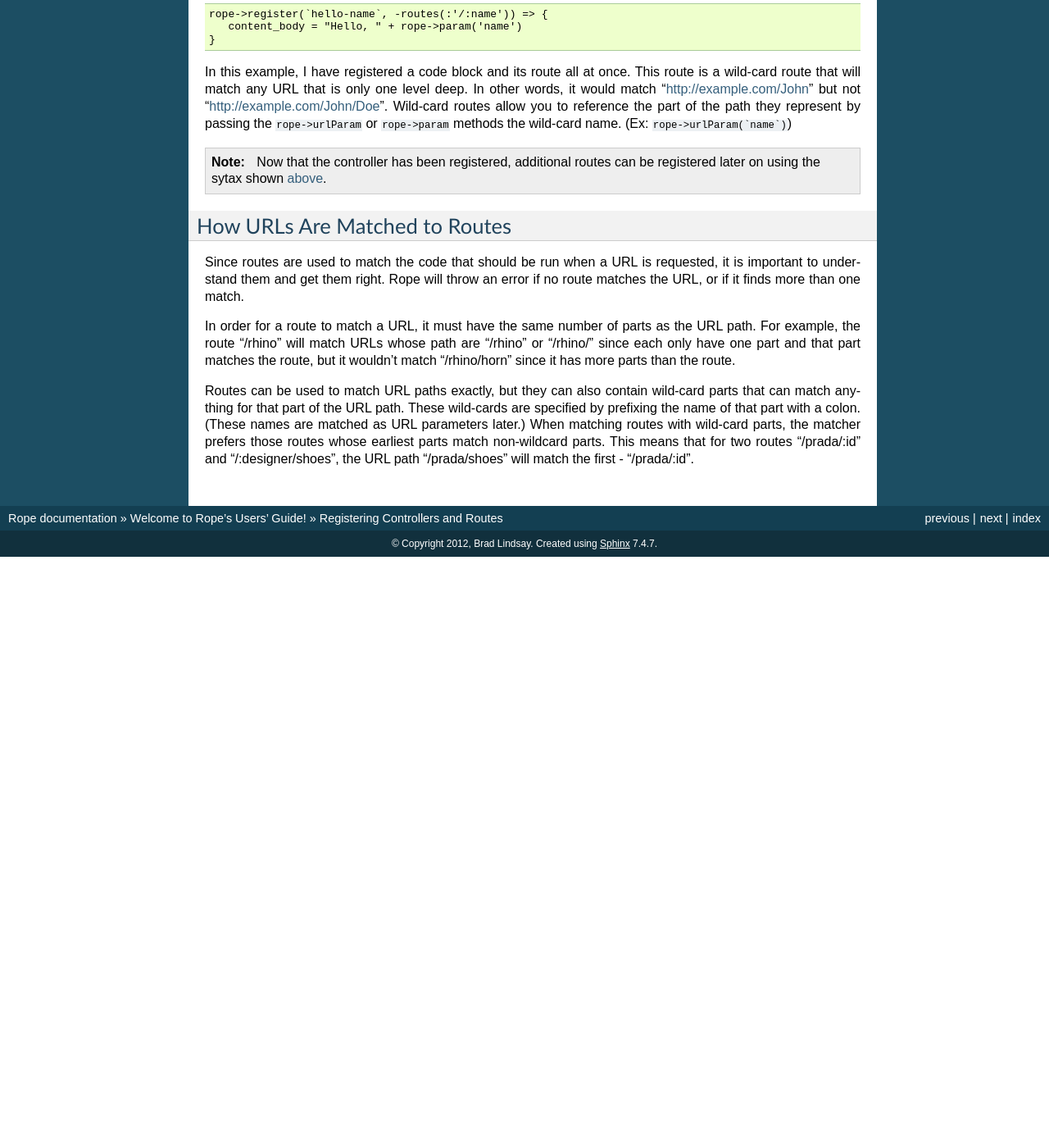
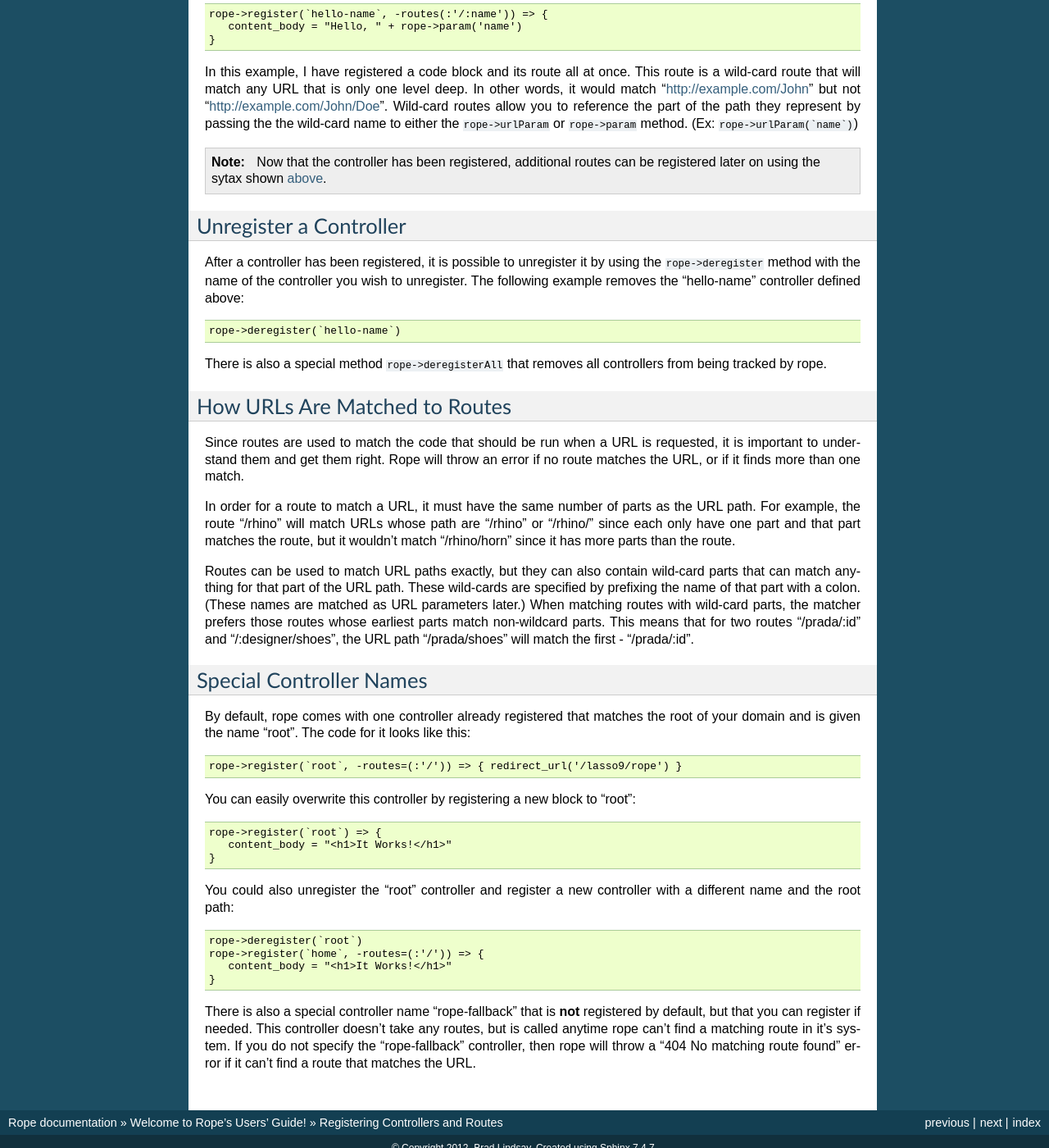
Before and after one commit to bfad/rope, a Sphinx documentation site: the page built from docs/source/user_guide/rope_register.rst, in a window 1280 px wide and 1400 px high, scrolled down 769 px. Shown: the whole window at 82% size. Built offline with Sphinx 7.4.7, drawn with Linux system fonts in a browser that asks for light colours; pages that are not in the unit, such as notebooks, are missing from menus; before the commit the page ends 1448 px from its top, so only the background shows below that; some of the changed text lies outside the part shown.

```diff
--- a/docs/source/user_guide/rope_register.rst
+++ b/docs/source/user_guide/rope_register.rst
@@ -25,7 +25,7 @@ Registering a Route to a Controller
 Once a controller has been registered into your application, it can then be
 assigned to a route::
 
-   rope->register(`home`, -routes=(:'/'))
+   rope->register(`home`, -routes=(:'/home'))
 
 The "routes" named parameter takes a staticarray of routes that Rope will use to
 match URLs to that controller. (For details on the matching process, see the
@@ -50,13 +50,26 @@ In this example, I have registered a code block and its route all at once. This
 route is a wild-card route that will match any URL that is only one level deep.
 In other words, it would match "http://example.com/John" but not
 "http://example.com/John/Doe". Wild-card routes allow you to reference the part
-of the path they represent by passing the ``rope->urlParam`` or ``rope->param``
-methods the wild-card name. (Ex: ``rope->urlParam(`name`)``)
+of the path they represent by passing the the wild-card name to either the
+``rope->urlParam`` or ``rope->param`` method. (Ex: ``rope->urlParam(`name`)``)
 
 .. note::
    Now that the controller has been registered, additional routes can be
    registered later on using the sytax shown
    :ref:`above <rope-register-block-and-routes>`.
+
+
+Unregister a Controller
+-----------------------
+After a controller has been registered, it is possible to unregister it by using
+the ``rope->deregister`` method with the name of the controller you wish to
+unregister. The following example removes the "hello-name" controller defined
+above::
+
+   rope->deregister(`hello-name`)
+
+There is also a special method ``rope->deregisterAll`` that removes all
+controllers from being tracked by rope.
 
 
 .. _ug-matching-url-to-routes:
@@ -80,3 +93,33 @@ names are matched as URL parameters later.) When matching routes with wild-card
 parts, the matcher prefers those routes whose earliest parts match non-wildcard
 parts. This means that for two routes "/prada/:id" and "/:designer/shoes", the
 URL path "/prada/shoes" will match the first - "/prada/:id".
+
+
+Special Controller Names
+------------------------
+By default, rope comes with one controller already registered that matches the
+root of your domain and is given the name "root". The code for it looks like
+this::
+
+   rope->register(`root`, -routes=(:'/')) => { redirect_url('/lasso9/rope') }
+
+You can easily overwrite this controller by registering a new block to "root"::
+
+   rope->register(`root`) => {
+      content_body = "<h1>It Works!</h1>"
+   }
+
+You could also unregister the "root" controller and register a new controller
+with a different name and the root path::
+
+   rope->deregister(`root`)
+   rope->register(`home`, -routes=(:'/')) => {
+      content_body = "<h1>It Works!</h1>"
+   }
+
+There is also a special controller name "rope-fallback" that is **not**
+registered by default, but that you can register if needed. This controller
+doesn't take any routes, but is called anytime rope can't find a matching route
+in it's system. If you do not specify the "rope-fallback" controller, then rope
+will throw a "404 No matching route found" error if it can't find a route that
+matches the URL.
--- /dev/null
+++ b/docs/source/user_guide/rope_user.rst
@@ -0,0 +1,3 @@
+Rope User
+=========
+This functionality is deprecated
--- /dev/null
+++ b/docs/source/user_guide/rope_utilities.rst
@@ -0,0 +1,2 @@
+Utility Methods & Types
+=======================
```
Also changed, not shown: docs/source/user_guide/config.rst (+21 -5 lines), docs/source/user_guide/create_and_run.rst (+24 -0 lines), docs/source/user_guide/index.rst (+7 -0 lines), docs/source/user_guide/links.rst (added, +47 -0 lines), docs/source/user_guide/rope_validate.rst (added, +161 -0 lines), docs/source/user_guide/status_message.rst (added, +19 -0 lines), docs/source/user_guide/views.rst (+25 -1 lines), docs/source/user_guide/web_request_helpers.rst (added, +98 -0 lines), 1 other file.
